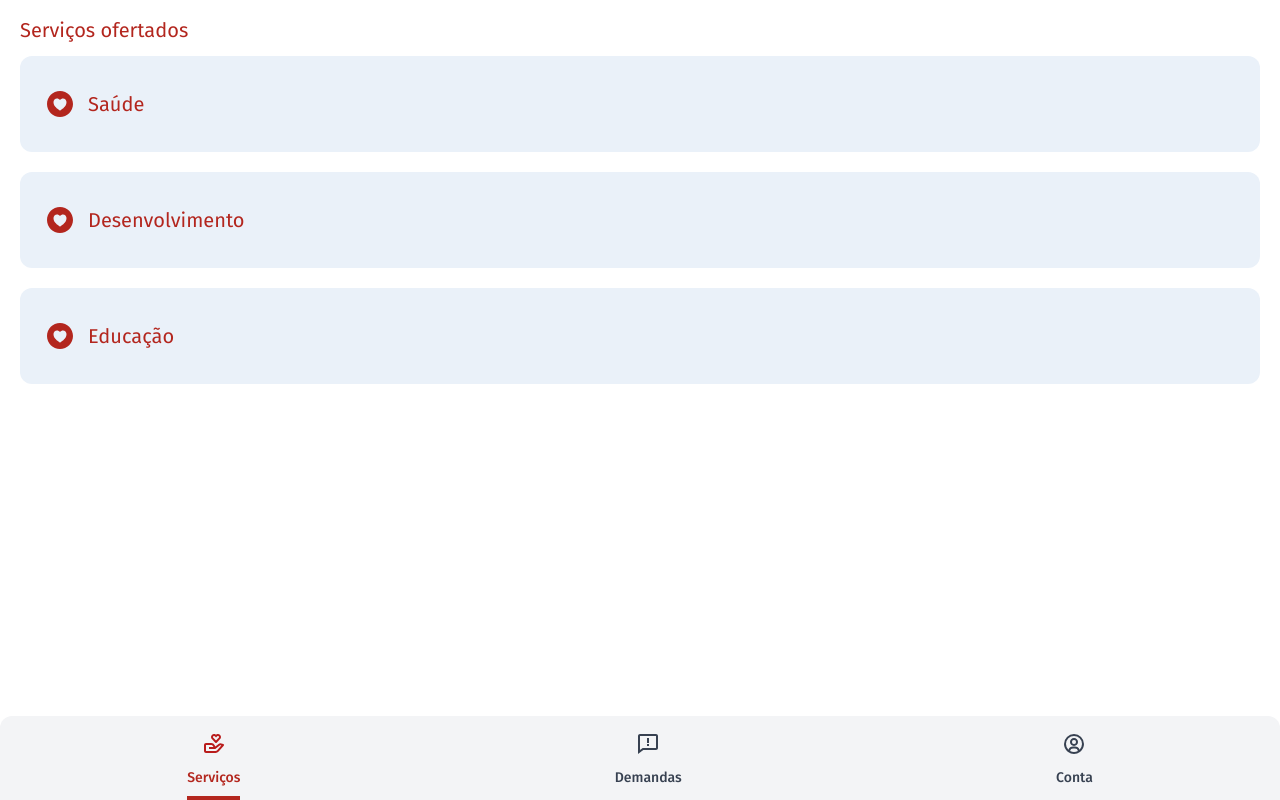
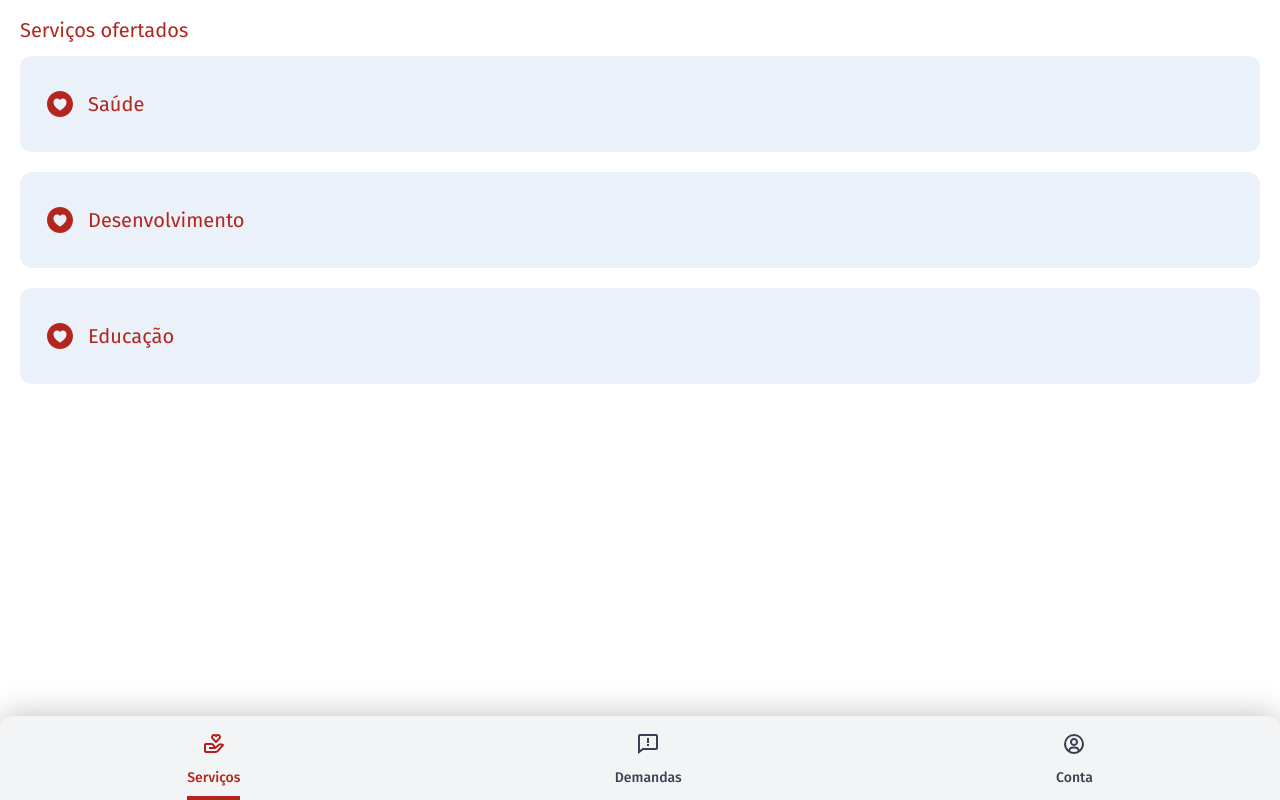
Before and after one commit to nadjiel/fixer-web, a React (Vite) app: page / in a window 1280 px wide. Built offline with nearby package versions, Linux system fonts and the light colour scheme.

Commit message:
add nav bar shadow

```diff
--- a/src/navBar/NavBar.jsx
+++ b/src/navBar/NavBar.jsx
@@ -23,7 +23,10 @@ export function NavBar({ active }) {
   return (
     <>
       <div className="h-10"></div>
-      <footer className="flex flex-row mt-auto text-sm justify-around fixed bottom-0 w-full bg-gray-100 rounded-t-xl">
+      <footer
+        style={{ boxShadow: "0 0 2rem #0004" }}
+        className="flex flex-row mt-auto text-sm justify-around fixed bottom-0 w-full bg-gray-100 rounded-t-xl"
+      >
         {list.map((item, index) => (
           <NavBarItem {...item} active={active} key={index} />
         ))}
```
